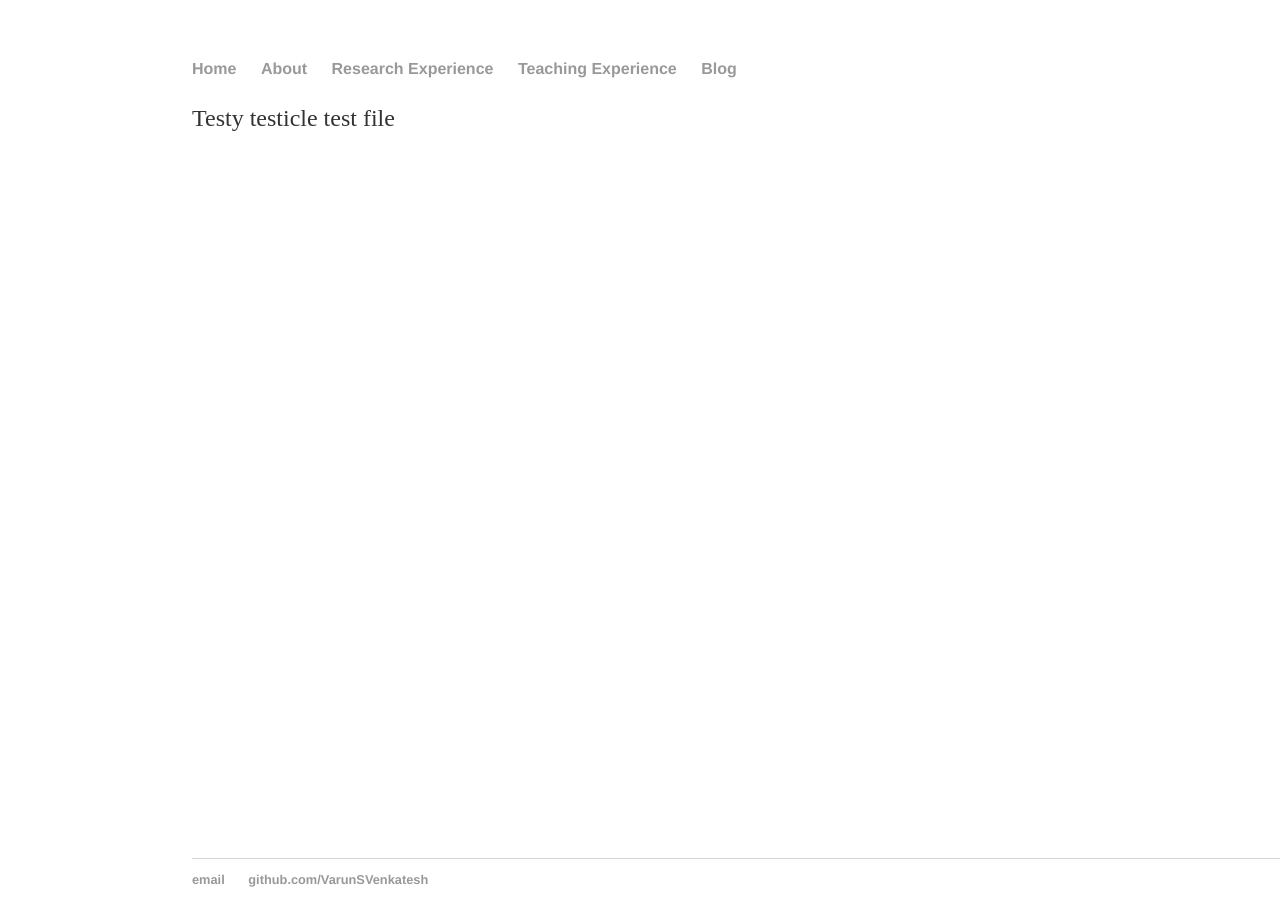
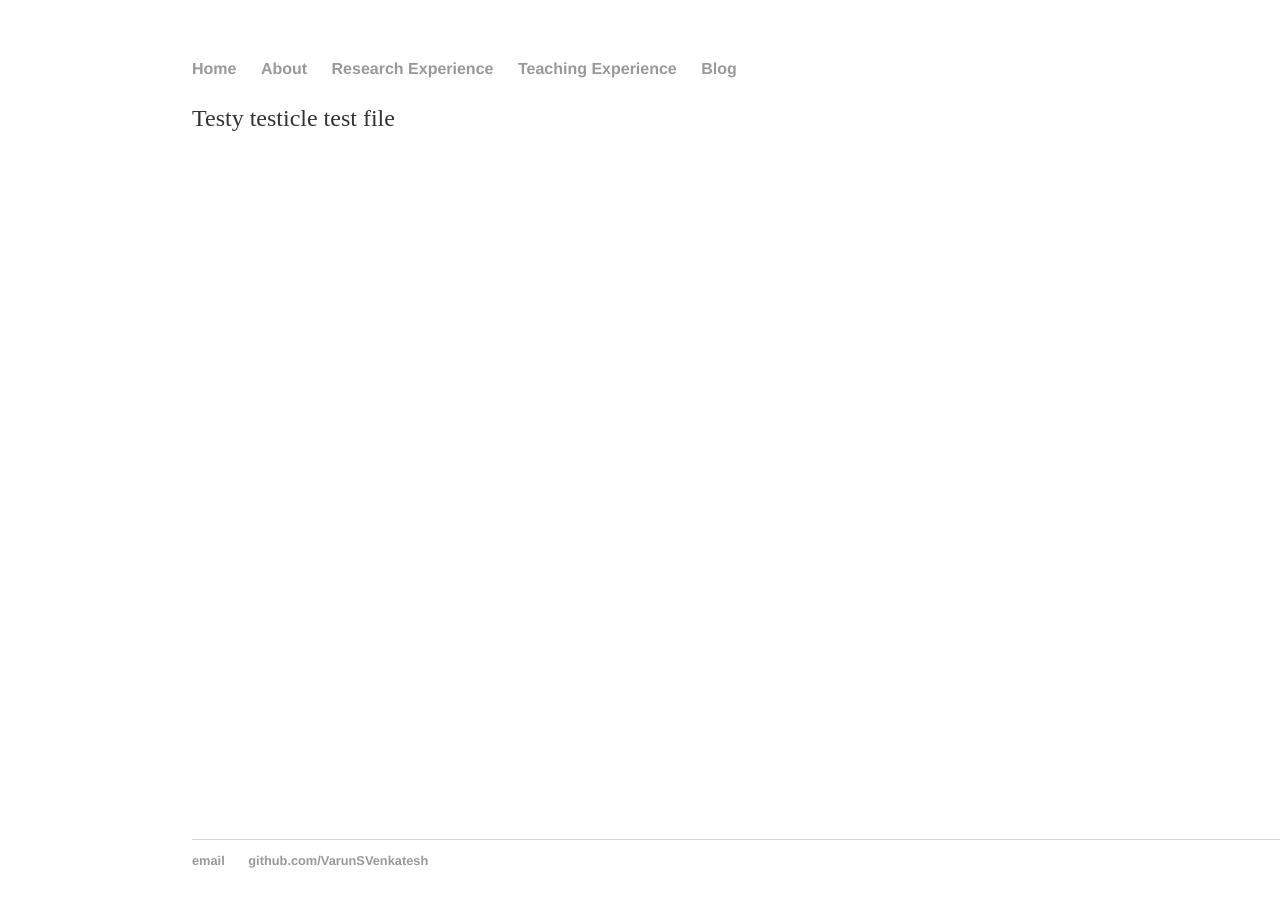
Before and after one commit to jcdwalle/VarunSVenkatesh.github.io, a Jekyll site: the page built from assets/testfile.md, in a window 1280 px wide. Built offline with Jekyll 4.4.1, drawn with Linux system fonts in a browser that asks for light colours; our own code applies the rules of GitHub Pages for plain Markdown files.

Commit message:
Update main.css
added height to footer height:60px;

```diff
--- a/css/main.css
+++ b/css/main.css
@@ -33,7 +33,7 @@ footer {
     bottom:0;
     width:100%;
     border-top: 1px solid #d5d5d5;
-     overflow:hidden;
+    height:60px;
     font-size: .8em;
 }
 
```
